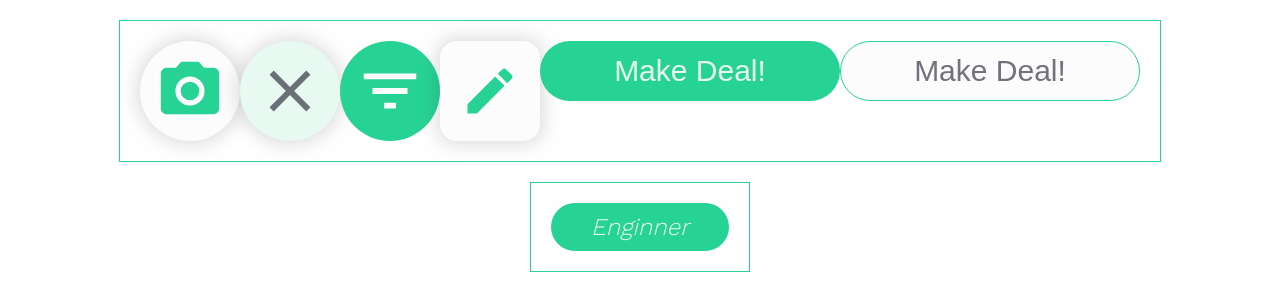
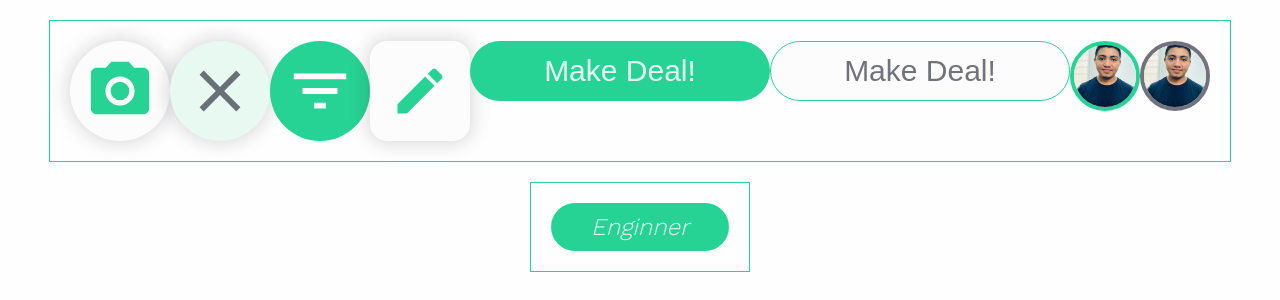
Before and after one commit to platzimaster-wedeal/wefront, a React app: page /draw in a window 1280 px wide. Shown: the top 300 px of the page. Built offline with nearby package versions, Linux system fonts and the light colour scheme.

Commit message:
[➕ADD] ProfilePicture component added

```diff
--- /dev/null
+++ b/src/assets/styles/components/ProfilePicture/ProfilePicture.scss
@@ -0,0 +1,20 @@
+@import '../../partials/colors.scss';
+@import '../../partials/fonts.scss';
+@import '../../FontSize.scss';
+
+
+.image {
+    width: 70px;
+    height: 70px;
+    border-radius: 50%;
+    object-fit: cover;
+    overflow: hidden;
+
+}
+.image__isOnline {
+    border: 4px solid $color-primary;
+
+}
+.image__isOffline {
+    border: 4px solid $color-black-60;
+}
--- /dev/null
+++ b/src/components/ProfilePictures/ProfilePicture.jsx
@@ -0,0 +1,12 @@
+import React from "react";
+import "../../assets/styles/components/ProfilePicture/ProfilePicture.scss";
+
+const ProfilePicture = ({ source, alt, active }) => {
+ return active ? (
+  <img className="image image__isOnline" src={source} alt={alt} />
+ ) : (
+  <img className="image image__isOffline" src={source} alt={alt} />
+ );
+};
+
+export default ProfilePicture;
--- a/src/container/Draw.js
+++ b/src/container/Draw.js
@@ -5,6 +5,8 @@ import SmallButtonSA from "../components/Buttons/SmallButtonSA";
 import ButtonAction from "../components/Buttons/ButtonAction";
 import Button from "../components/Buttons/Button";
 import Label from "../components/Labels/Labels";
+import ProfilePicture from "../components/ProfilePictures/ProfilePicture";
+import julioPhoto from "../assets/static/img/julio.jpg";
 import "../assets/styles/components/Draw/Draw.scss";
 
 const Draw = () => {
@@ -27,6 +29,8 @@ const Draw = () => {
     />
     <Button active>Make Deal!</Button>
     <Button>Make Deal!</Button>
+    <ProfilePicture source={julioPhoto} alt="Julio Picture" active />
+    <ProfilePicture source={julioPhoto} alt="Julio Picture" />
    </div>
    <div className="andres__components__test container__test">
     <Label name="Enginner" active />
```
Also changed, not shown: src/assets/static/img/julio.jpg (added).
